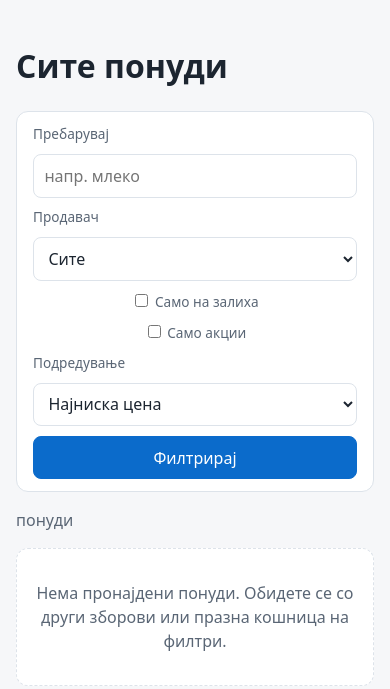
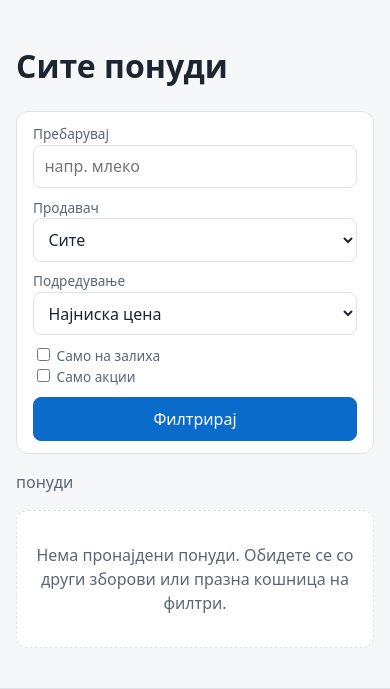
Before and after one commit to Dzikle/Ai-Shopping, a FastAPI app: template web/app/templates/search.html in a window 390 px wide. Shown: the part 91-780 px from the top of the page. Run offline with FastAPI, Linux system fonts and the light colour scheme; the template is opened without the code that fills it, so the values that code supplies are empty.

Commit message:
style(web): group mobile search controls into compact responsive filter fields

```diff
--- a/web/app/templates/search.html
+++ b/web/app/templates/search.html
@@ -6,8 +6,11 @@
 <h1>{% if q %}Резултати за „{{ q }}“{% else %}Сите понуди{% endif %}</h1>
 
 <form class="filters" action="/search" method="get">
+  <div class="filter-field filter-query">
     <label for="f-q">Пребарувај</label>
     <input id="f-q" type="search" name="q" value="{{ q }}" maxlength="100" placeholder="напр. млеко">
+  </div>
+  <div class="filter-field">
     <label for="f-retailer">Продавач</label>
     <select id="f-retailer" name="retailer">
       <option value="">Сите</option>
@@ -15,15 +18,20 @@
       <option value="{{ r.slug }}" {% if retailer == r.slug %}selected{% endif %}>{{ r.name }}</option>
       {% endfor %}
     </select>
-  <label class="check"><input type="checkbox" name="instock" value="true" {% if instock %}checked{% endif %}> Само на залиха</label>
-  <label class="check"><input type="checkbox" name="promo" value="true" {% if promo %}checked{% endif %}> Само акции</label>
+  </div>
+  <div class="filter-field">
     <label for="f-sort">Подредување</label>
     <select id="f-sort" name="sort">
       <option value="price_asc" {% if sort == 'price_asc' %}selected{% endif %}>Најниска цена</option>
       <option value="price_desc" {% if sort == 'price_desc' %}selected{% endif %}>Највисока цена</option>
     </select>
+  </div>
+  <div class="filter-options">
+    <label class="check"><input type="checkbox" name="instock" value="true" {% if instock %}checked{% endif %}> Само на залиха</label>
+    <label class="check"><input type="checkbox" name="promo" value="true" {% if promo %}checked{% endif %}> Само акции</label>
+  </div>
   <input type="hidden" name="page" value="0">
-  <button type="submit">Филтрирај</button>
+  <button type="submit" class="filter-submit">Филтрирај</button>
 </form>
 
 {% if transliterated %}
```
Lines whose indentation alone changed are shown as unchanged.
